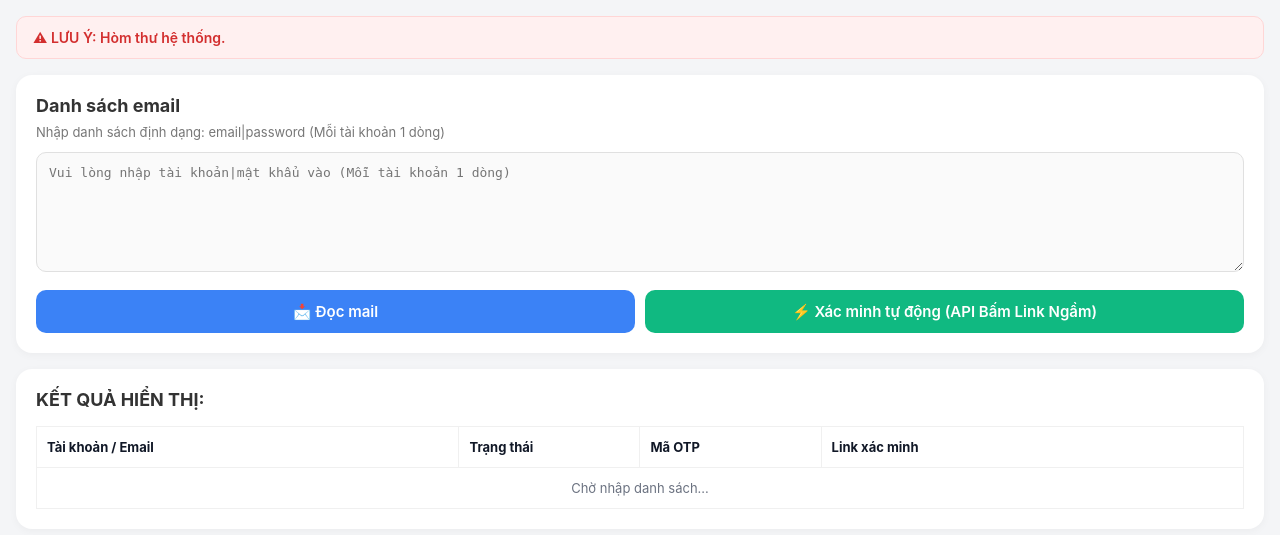
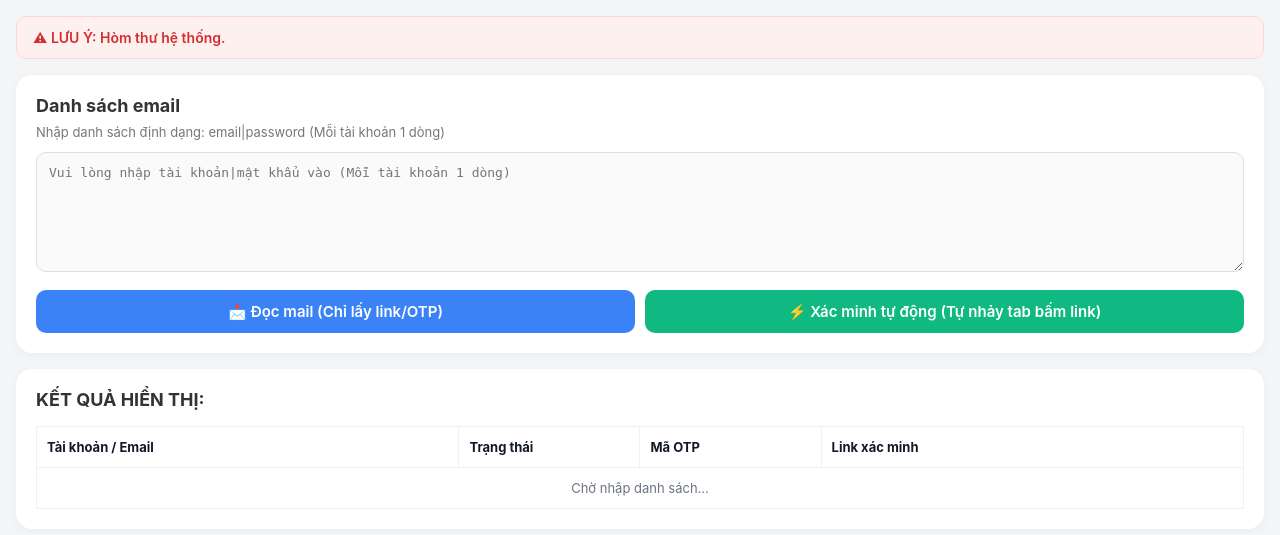
Before and after one commit to quocbaouwu-ux/web_checker, a Flask app: page / in a window 1280 px wide. Shown: the top 535 px of the page. Run offline with Flask 3, Linux system fonts and the light colour scheme.

Commit message:
Update index.html

```diff
--- a/templates/index.html
+++ b/templates/index.html
@@ -26,7 +26,7 @@
         th { background-color: #ffffff; font-weight: 700; color: #111827; }
         .badge-success { color: #16a34a; font-weight: 700; }
         .badge-error { color: #dc2626; font-weight: 700; }
-        a.link-btn { color: #2563eb; text-decoration: underline; }
+        a.link-btn { color: #2563eb; text-decoration: underline; font-weight: 600; }
         .text-muted { color: #6b7280; }
         .status-error-text { color: #dc2626; font-size: 12px; }
     </style>
@@ -45,10 +45,10 @@
 
         <div class="btn-group">
             <button class="btn btn-read" id="btnRead" onclick="processVerify(false)">
-                📩 Đọc mail
+                📩 Đọc mail (Chỉ lấy link/OTP)
             </button>
             <button class="btn btn-auto" id="btnAuto" onclick="processVerify(true)">
-                ⚡ Xác minh tự động (API Bấm Link Ngầm)
+                ⚡ Xác minh tự động (Tự nhảy tab bấm link)
             </button>
         </div>
     </div>
@@ -75,7 +75,7 @@
     </div>
 
     <script>
-        async function processVerify(autoTrigger) {
+        async function processVerify(isOpenTabs) {
             const btnRead = document.getElementById('btnRead');
             const btnAuto = document.getElementById('btnAuto');
             const input = document.getElementById('emailInput').value.trim();
@@ -88,22 +88,27 @@
 
             const lines = input.split('\n').map(l => l.trim()).filter(l => l.length > 0);
 
+            // Mở sẵn 1 tab trống ngay khi click chuột để không bị cơ chế chặn Pop-up của Chrome
+            let runnerWin = null;
+            if (isOpenTabs) {
+                runnerWin = window.open('about:blank', '_blank');
+            }
+
             btnRead.disabled = true;
             btnAuto.disabled = true;
-            tbody.innerHTML = `<tr><td colspan="4" style="text-align: center;" class="text-muted">Đang quét & tự động kích hoạt ${lines.length} tài khoản...</td></tr>`;
+            tbody.innerHTML = `<tr><td colspan="4" style="text-align: center;" class="text-muted">Đang quét ${lines.length} tài khoản...</td></tr>`;
 
             try {
                 const response = await fetch('/api/verify', {
                     method: 'POST',
                     headers: { 'Content-Type': 'application/json' },
-                    body: JSON.stringify({
-                        accounts: lines,
-                        auto_trigger: autoTrigger
-                    })
+                    body: JSON.stringify({ accounts: lines })
                 });
 
                 const data = await response.json();
                 tbody.innerHTML = '';
+
+                let validLinks = [];
 
                 if (data.results && data.results.length > 0) {
                     data.results.forEach((item) => {
@@ -111,11 +116,8 @@
                         let linkHtml = `<span class="text-muted">${item.link_status || 'Chưa thấy link'}</span>`;
 
                         if (item.link) {
-                            if (item.triggered) {
-                                linkHtml = `<a href="${item.link}" target="_blank" class="link-btn">Link gốc</a> <span class="badge-success">(${item.link_status})</span>`;
-                            } else {
-                                linkHtml = `<a href="${item.link}" target="_blank" class="link-btn">Link gốc</a>`;
-                            }
+                            validLinks.push(item.link);
+                            linkHtml = `<a href="${item.link}" target="_blank" class="link-btn">Mở link thủ công</a>`;
                         } else if (item.status === 'Thất bại') {
                             linkHtml = `<span class="status-error-text">${item.link_status || 'Lỗi'}</span>`;
                         }
@@ -128,11 +130,31 @@
                         `;
                         tbody.appendChild(tr);
                     });
+
+                    // Tab tự động chuyển hướng lần lượt qua các link xác minh (cách nhau 3 giây)
+                    if (isOpenTabs && runnerWin && validLinks.length > 0) {
+                        let idx = 0;
+                        function step() {
+                            if (idx < validLinks.length && !runnerWin.closed) {
+                                runnerWin.location.href = validLinks[idx];
+                                idx++;
+                                if (idx < validLinks.length) {
+                                    setTimeout(step, 3000);
+                                }
+                            }
+                        }
+                        step();
+                    } else if (runnerWin && validLinks.length === 0) {
+                        runnerWin.close();
+                    }
+
                 } else {
+                    if (runnerWin) runnerWin.close();
                     tbody.innerHTML = `<tr><td colspan="4" style="text-align: center;" class="status-error-text">Không nhận được dữ liệu phản hồi!</td></tr>`;
                 }
 
             } catch (err) {
+                if (runnerWin) runnerWin.close();
                 tbody.innerHTML = `<tr><td colspan="4" style="text-align: center;" class="status-error-text">Lỗi kết nối Server!</td></tr>`;
             } finally {
                 btnRead.disabled = false;
```
